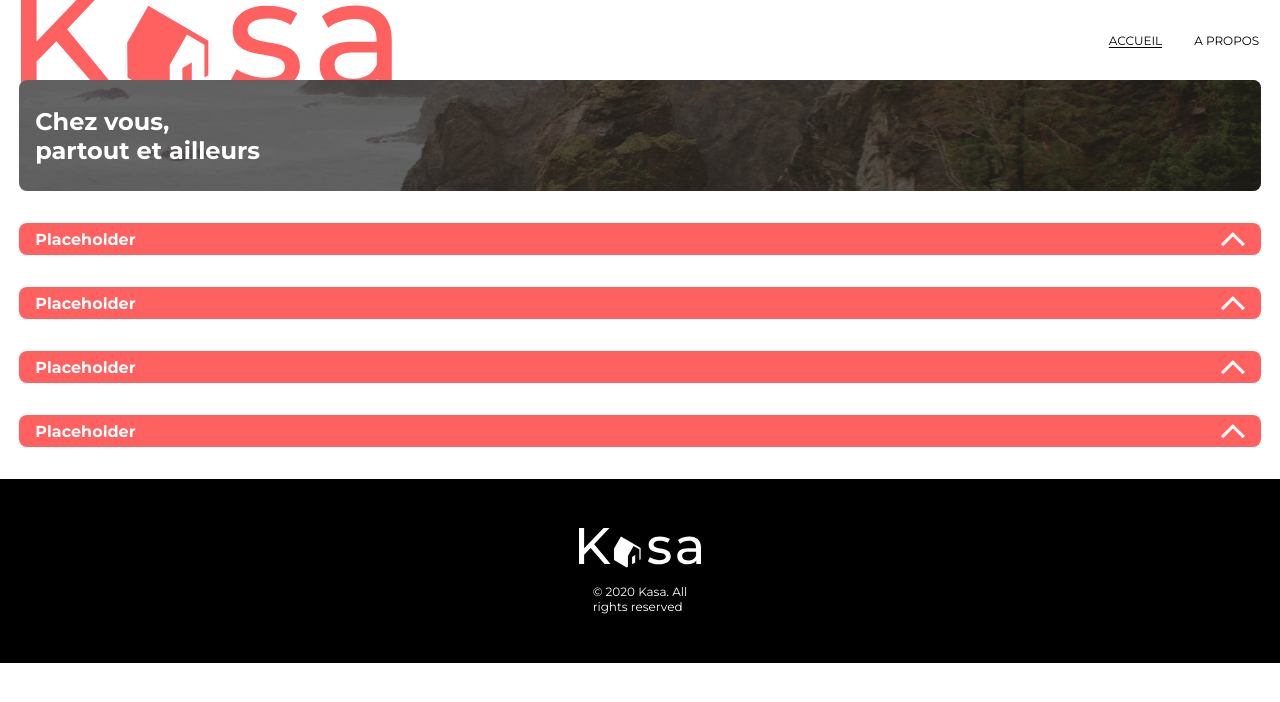
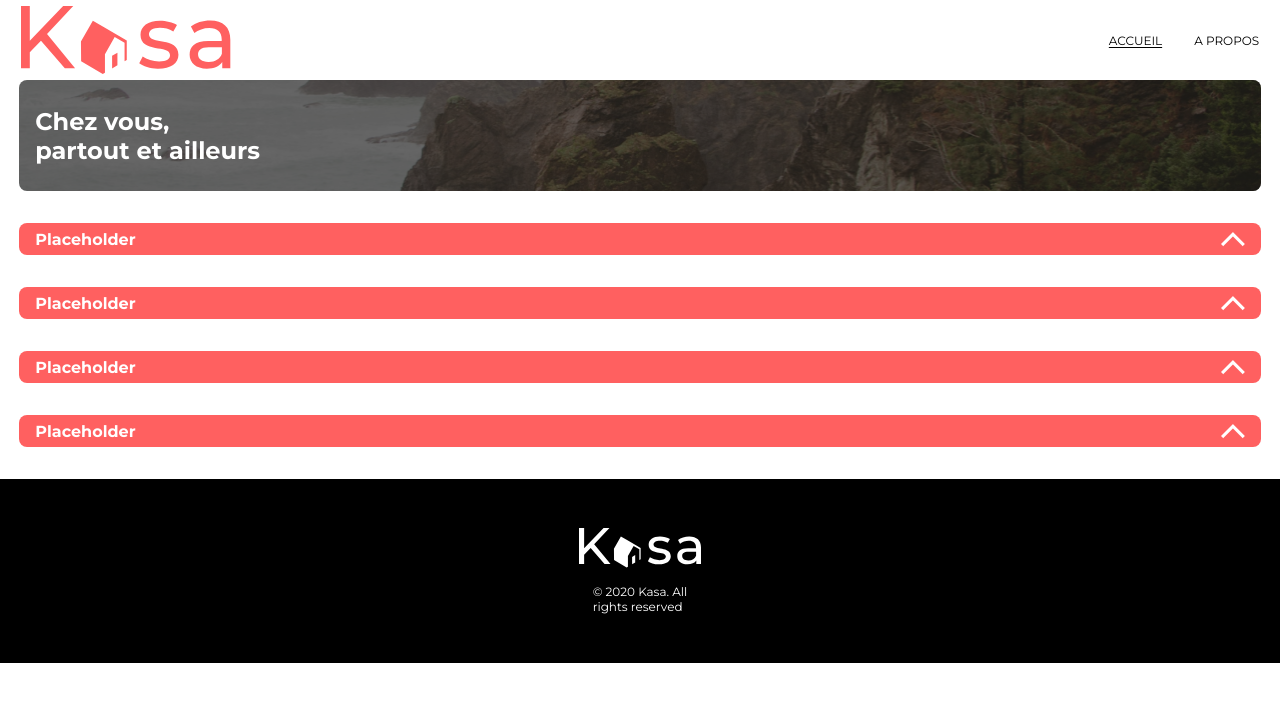
Before and after one commit to MarronFrui/kasa-openclassroom, a React (Vite) app: page /about in a window 1280 px wide. Shown: the top 702 px of the page. Built offline with nearby package versions, Linux system fonts and the light colour scheme.

Commit message:
Feat: Error Styling

```diff
--- a/src/components/Error/Error.jsx
+++ b/src/components/Error/Error.jsx
@@ -5,8 +5,8 @@ export default function Error() {
   return (
     <>
       <section>
-        <div className="Error">404</div>
-        <div>La page que vous avez demander n'existe pas</div>
+        <div className="error">404</div>
+        <div className="error-text">Oups! La page que vous demandez n'existe pas.</div>
         <Link to="/" className="link">
           Retourner sur la page d'accueil
         </Link>
--- a/src/components/Error/Error.scss
+++ b/src/components/Error/Error.scss
@@ -1,18 +1,29 @@
 .link {
+  display: flex;
+  justify-content: center;
   color: black;
-  text-decoration: underline;
   text-underline-offset: 2px;
-  &.nav-about {
-    text-decoration: none;
-  }
+  margin-bottom: 10vh;
 }
 
-.nav {
+.error {
   display: flex;
+  font-family: Montserrat;
+  font-weight: 700;
+  color: #ff6060;
+  font-size: 96px;
+  @media (min-width: 720px) {
+    font-size: 288px;
+  }
+  justify-content: center;
+  text-align: center;
+  vertical-align: middle;
   width: 100%;
-  flex-direction: row;
-  gap: 2rem;
-  justify-content: flex-end;
-  font-size: 12px;
-  font-weight: 500;
+  margin: 5vh 0 5vh 0;
 }
+
+.error-text {
+  color: #ff6060;
+  text-align: center;
+  margin-bottom: 10vh;
+}
--- a/src/components/Header/Header.scss
+++ b/src/components/Header/Header.scss
@@ -1,5 +1,9 @@
 .header img {
-  width: 43%;
+  width: 143px;
+  @media (min-width: 720px) {
+    width: 210px;
+  }
+  max-height: 68px;
 }
 
 .header {
```
